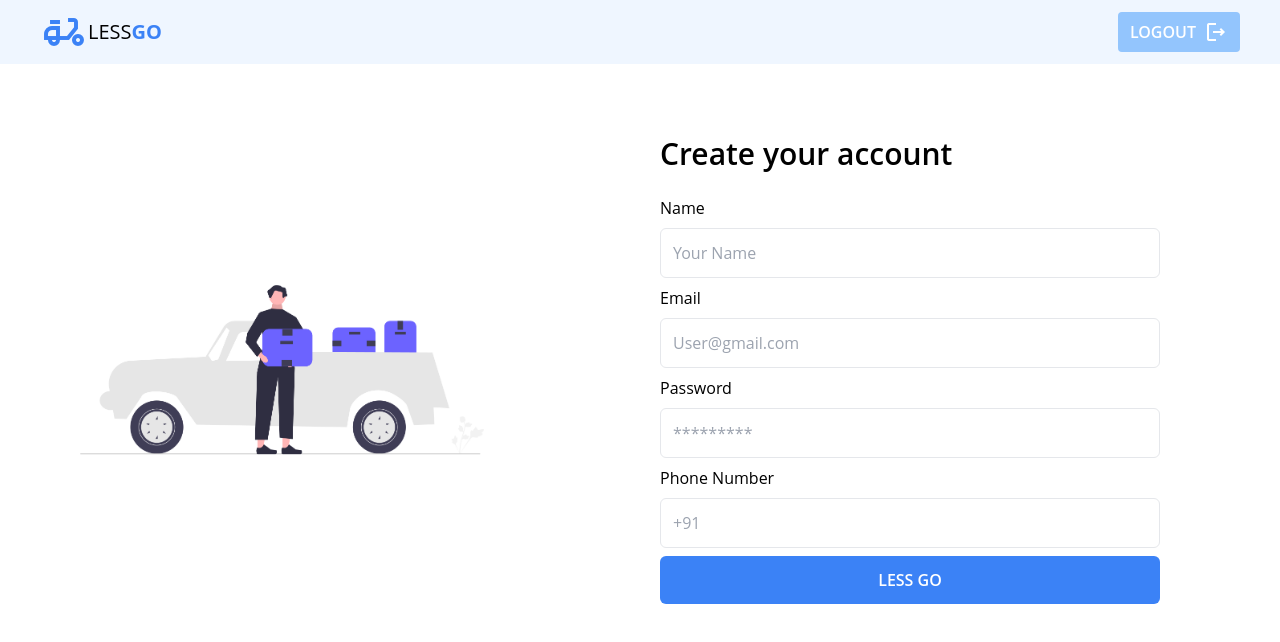
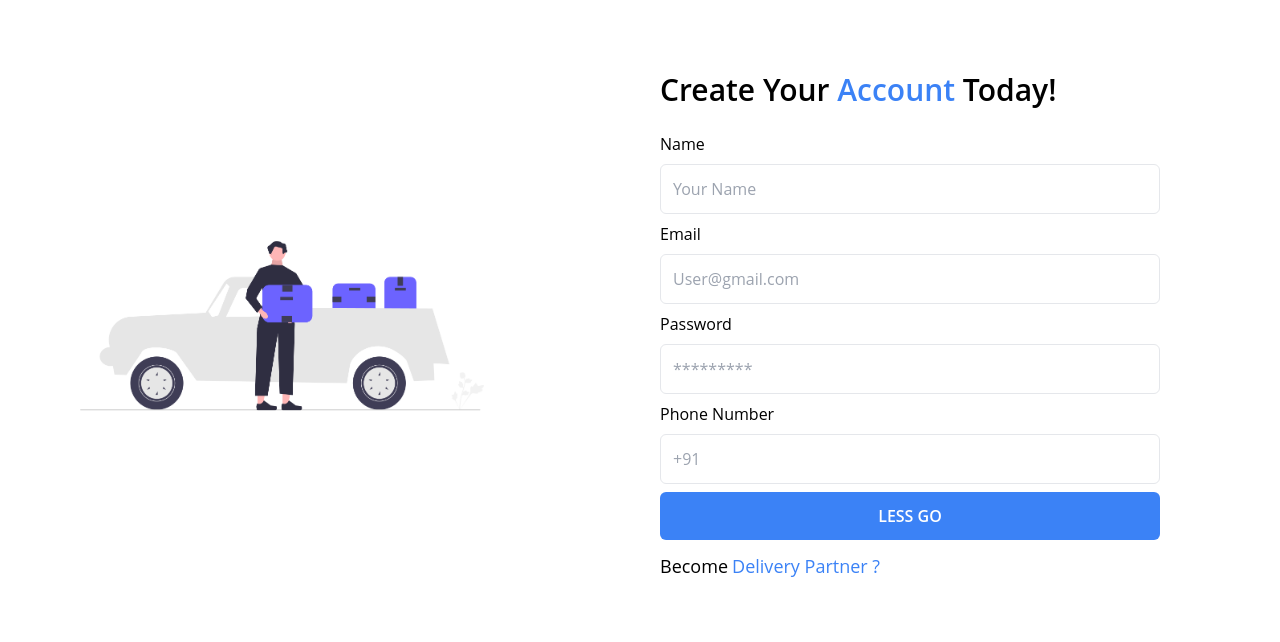
Before and after one commit to tanishk15sharma/tag-n-trac-assessment, a React (Create React App) app: page /signup in a window 1280 px wide. Shown: the top 642 px of the page. Built offline with nearby package versions, Linux system fonts and the light colour scheme.

Commit message:
feat: nav and signup routing

```diff
--- a/src/App.tsx
+++ b/src/App.tsx
@@ -11,7 +11,6 @@ function App() {
   return (
     <>
       <Router>
-        <Nav />
         <Routes>
           <Route element={<PrivateRoutes />}>
             <Route path="/dashboard" element={<CustomerDashboard />} />
--- a/src/components/Nav.tsx
+++ b/src/components/Nav.tsx
@@ -1,6 +1,12 @@
-import React from "react";
+import React, { useEffect, useState } from "react";
+import { useNavigate } from "react-router-dom";
 
 const Nav = () => {
+  const navigate = useNavigate();
+  const logoutHandler = () => {
+    localStorage.clear();
+    navigate("/login");
+  };
   return (
     <nav className="flex justify-between px-10 p-2 items-center bg-blue-50">
       <div className="flex items-center ">
@@ -12,7 +18,11 @@ const Nav = () => {
           <span className="text-blue-500 font-bold">GO</span>
         </h2>
       </div>
-      <button className="flex items-center gap-2 bg-blue-300 px-3 rounded py-2 hover:bg-blue-400 text-white font-semibold">
+
+      <button
+        onClick={() => logoutHandler()}
+        className="flex items-center gap-2 bg-blue-300 px-3 rounded py-2 hover:bg-blue-400 text-white font-semibold"
+      >
         <span>LOGOUT</span>
         <span className="material-icons-outlined">logout</span>
       </button>
--- a/src/pages/CustomerDashboard.tsx
+++ b/src/pages/CustomerDashboard.tsx
@@ -3,6 +3,7 @@ import { SendItemModal } from "../components/SendItemModal";
 import { ShippmentCard } from "../components/ShippmentCard";
 import { useUser } from "../contexts/customerContext";
 import axios from "axios";
+import { Nav } from "../components/Nav";
 const CustomerDashboard = () => {
   const [toggleSendItemModal, setToggleSendItemModal] = useState(false);
   const { userData, setUserData } = useUser();
@@ -29,6 +30,7 @@ const CustomerDashboard = () => {
   }, []);
   return (
     <>
+      <Nav />
       <div className="m-10 mx-20 ">
         <div className="flex items-start">
           <section className="w-[60%]">
--- a/src/pages/CustomerSignup.tsx
+++ b/src/pages/CustomerSignup.tsx
@@ -80,7 +80,9 @@ const CustomerSignup = () => {
       </div>
       <div className="max-w-full grow basis-0 mx-10 px-12">
         <form onSubmit={(e) => submitHandler(signupDetails, e)}>
-          <h2 className="text-3xl font-semibold mb-6">Create your account</h2>
+          <h2 className="text-3xl font-semibold mb-6">
+            Create Your <span className="text-blue-500">Account</span> Today!
+          </h2>
           {signupFields.map((field) => {
             return (
               <div className="flex flex-col">
@@ -103,6 +105,15 @@ const CustomerSignup = () => {
             LESS GO
           </button>
         </form>
+        <h3 className="text-lg font-medium mt-3">
+          Become
+          <button onClick={() => navigate("/signup")}>
+            <span className="text-blue-500 font-medium ml-1">
+              {" "}
+              Delivery Partner ?
+            </span>
+          </button>
+        </h3>
       </div>
     </section>
   );
--- a/src/pages/DeliveryPartnerDashboard.tsx
+++ b/src/pages/DeliveryPartnerDashboard.tsx
@@ -2,6 +2,7 @@ import axios from "axios";
 import React, { useState, useEffect } from "react";
 import { SendItemsDetails } from "../components/SendItemModal";
 import { DeliveryPartnerCard } from "../components/DeliveryPartnerCard";
+import { Nav } from "../components/Nav";
 
 const DeliveryPartnerDashboard = () => {
   const [shippmentsAssigned, setShippmentsAssigned] = useState<
@@ -31,6 +32,7 @@ const DeliveryPartnerDashboard = () => {
 
   return (
     <>
+      <Nav />
       <div className="m-10 mx-20 ">
         <div className="flex justify-between my-10">
           <h1 className="text-3xl">Remaining Shippments</h1>
--- a/src/pages/Login.tsx
+++ b/src/pages/Login.tsx
@@ -62,7 +62,9 @@ const Login = () => {
       <div className="max-w-full grow basis-0 mx-10 px-12">
         <form onSubmit={(e) => submitHandler(loginDetails, e)}>
           <h2 className="text-3xl font-semibold mb-10">
-            Sign in to your account
+            <span className="text-blue-500">Sign In </span>
+            To Your Account
+            <span className="text-blue-500">!</span>
           </h2>
           <div className="flex flex-col">
             <label htmlFor="username" className="font-medium">
@@ -95,6 +97,12 @@ const Login = () => {
             LOGIN
           </button>
         </form>
+        <h3 className="text-lg font-medium mt-3">
+          Don’t have an account?
+          <button onClick={() => navigate("/signup")}>
+            <span className="text-blue-500 font-medium ml-1"> Sign up</span>
+          </button>
+        </h3>
       </div>
     </section>
   );
```
